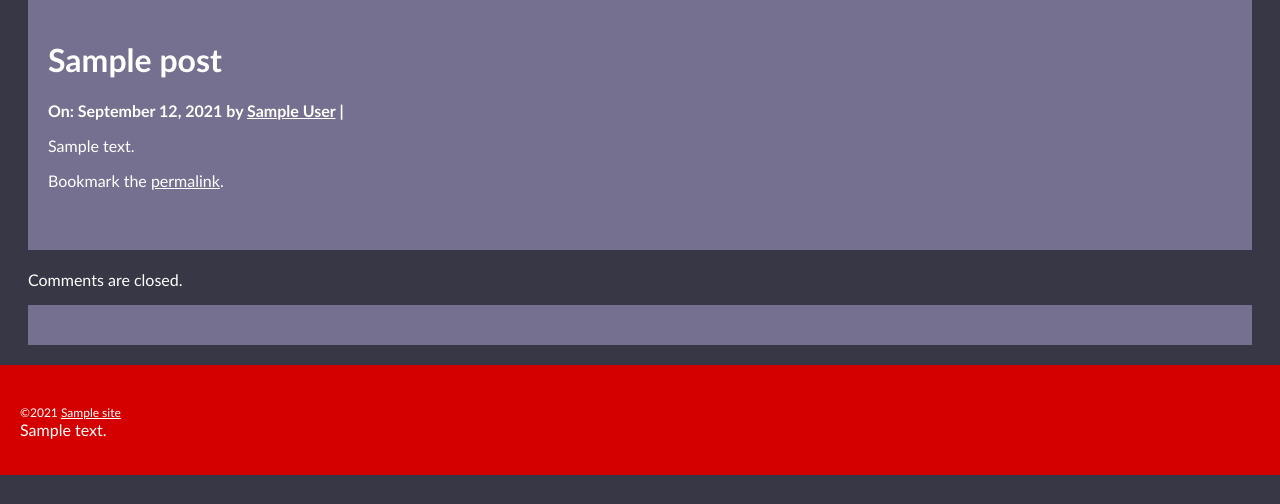
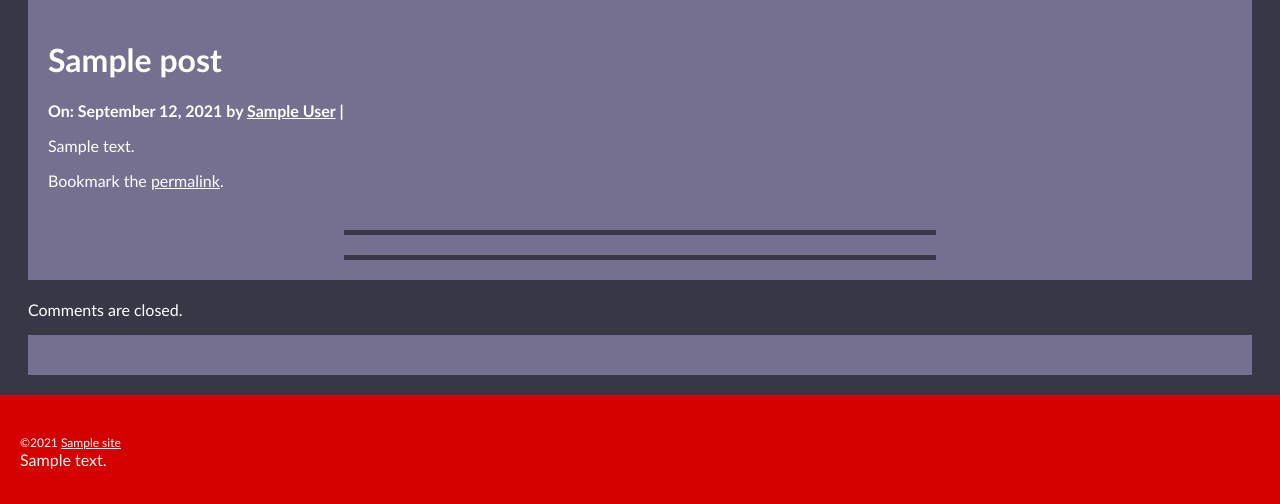
Before and after one commit to tw2113/upallnightmovies, a WordPress theme: template themes/uanm/single.php in a window 1280 px wide. Shown: the part 225-729 px from the top of the page. Run offline with PHP 8.4 and a stand-in for WordPress, Linux system fonts and the light colour scheme; the site name, menu and one post (Sample post) are stand-ins, and other content is empty.

Commit message:
author bio work

```diff
--- a/themes/uanm/single.php
+++ b/themes/uanm/single.php
@@ -28,6 +28,11 @@
 					<?php previous_post_link( '%link', '' . _x( '&larr;', 'Previous post link', 'twentyten' ) . ' %title' ); ?>
 					<?php next_post_link( '%link', '%title ' . _x( '&rarr;', 'Next post link', 'twentyten' ) . '' ); ?>
 					</div>
+
+					<div class="authorbio">
+					    <div class="avatarwrap"><?php echo get_avatar( get_the_author_meta( 'ID' ), 64 ); ?></div>
+					    <div class="biowrap"><?php echo get_the_author_meta( 'user_description' ); ?></div>
+					</div>
 					</footer>
                 </article>
 
--- a/themes/uanm/style.css
+++ b/themes/uanm/style.css
@@ -434,6 +434,21 @@ footer .single-post-nav {
 	padding-left: 0;
 }
 
+.authorbio {
+	align-items: center;
+	border: solid var(--uanm-dark-purple) 5px;
+	border-left-width: 0;
+	border-right-width: 0;
+	display: flex;
+	margin: 0 auto;
+	padding: 10px 0;
+	width: 100%;
+}
+.avatarwrap img {
+	margin-right: 15px;
+	max-width: none;
+}
+
 @media only screen and (min-width: 600px) {
 	.top-wrap {
 		flex-flow: row;
@@ -509,6 +524,10 @@ footer .single-post-nav {
 	.footer-widgets {
 		flex-flow: row;
 	}
+
+	.authorbio {
+		width: 50%;
+	}
 }
 
 @media only screen and (min-width: 900px) {
```
